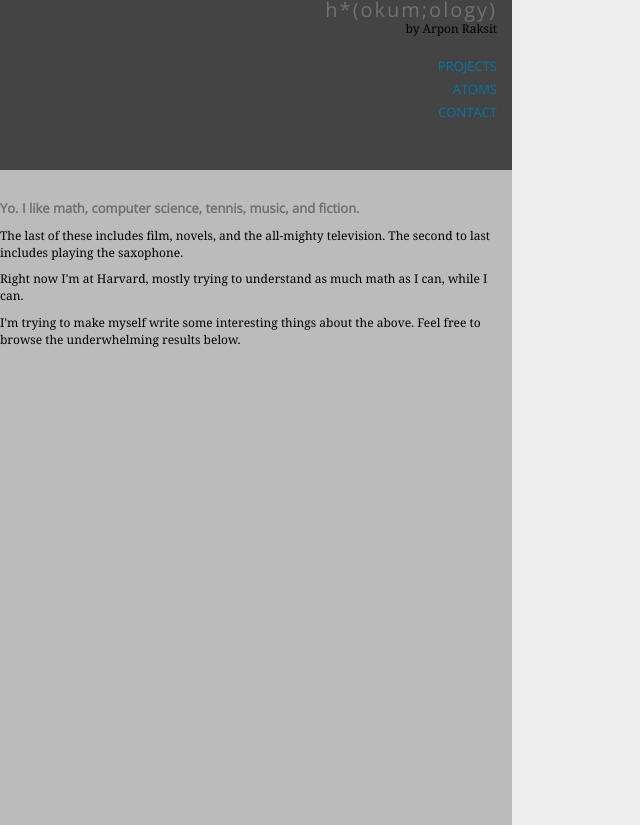
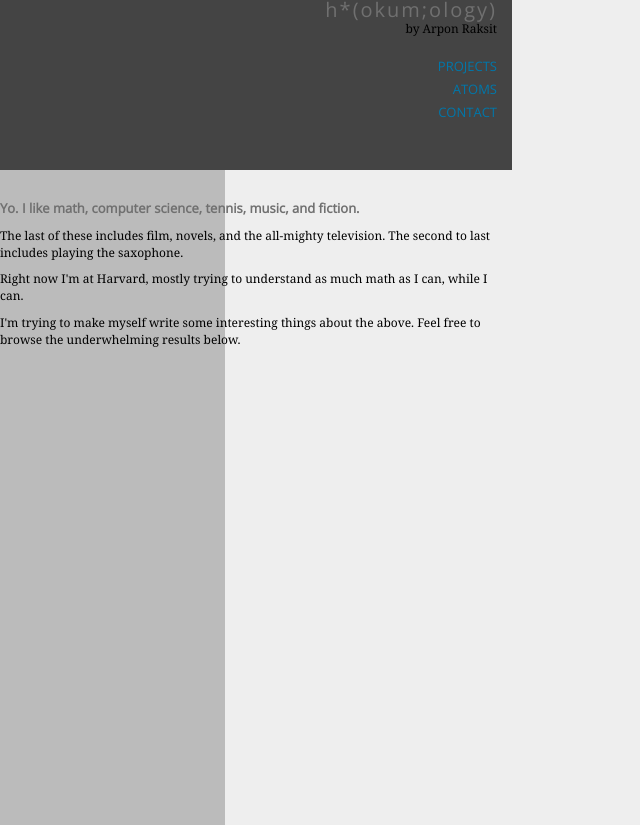
Before and after one commit to arponr/djsite, a Django app: page / in a window 1280 px wide. Shown: the whole page, without its empty margins (0-640 px from the left). Run offline with Django 3.2, Linux system fonts and the light colour scheme; data that the repository does not hold is empty.

Commit message:
colour rectangles

```diff
--- a/djsite/static/base.css
+++ b/djsite/static/base.css
@@ -71,6 +71,7 @@ p {
 
 #side {
     position: fixed;
+    float: left;
     width: 40%;
     min-width: 180px;
     height: 100%;
@@ -126,8 +127,6 @@ p {
     line-height: 155%;
     margin-left: 225px;
     padding: 15px 0 10px 0;
-    float: right;
-    width: 60%;
     height: 100%;
 }
 
```
